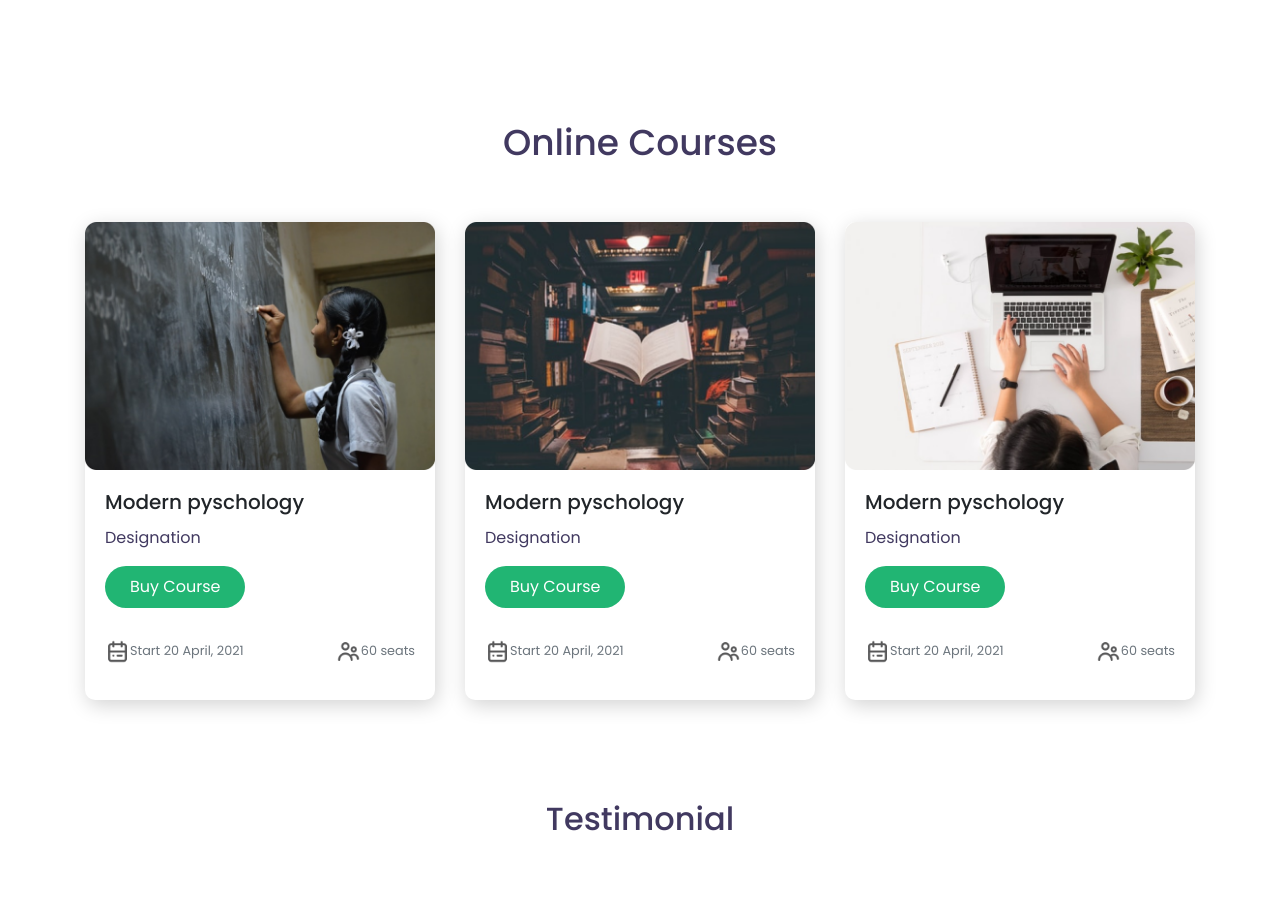
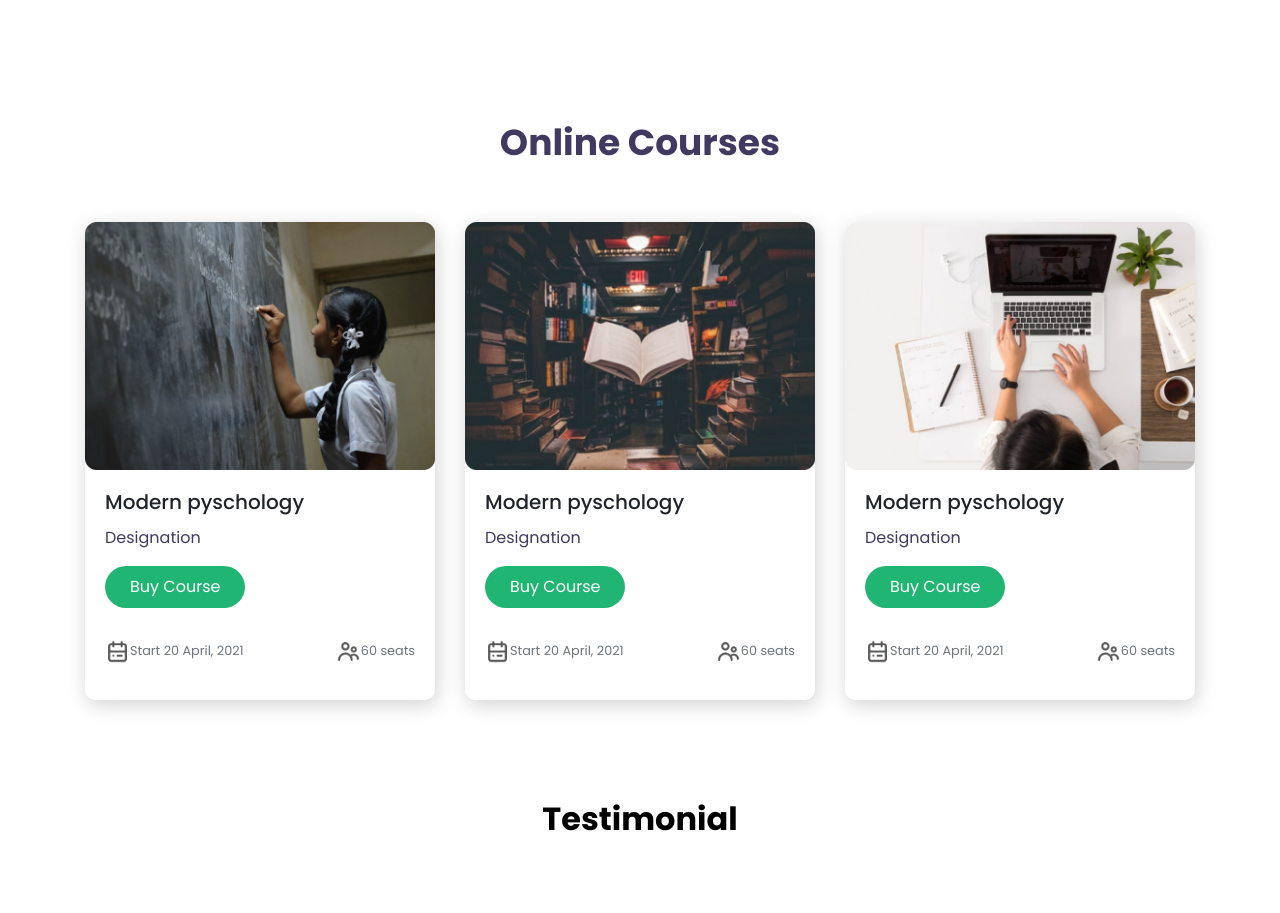
Before and after one commit to Shohelrana63/e-school-resources, a plain HTML site: page index.html in a window 1280 px wide. Shown: the part 1081-1994 px from the top of the page. Drawn offline with nearby package versions, Linux system fonts and the light colour scheme.

Commit message:
add code

```diff
--- a/index.html
+++ b/index.html
@@ -10,7 +10,7 @@
 </head>
 <body>
     <!-- Start Header -->
-    <header>
+    <header class="header">
         <div class="container first-header">
             <nav class="navbar navbar-expand-lg navbar-light">
                 <img id="brand-logo" class="img-fluid" src="ICON/Logo.png" alt="">
@@ -28,8 +28,6 @@
                 </div>
               </nav>
         </div>
-
-    <!-- End Header section -->
     <!-- Banner section -->
    <section class="banner">
     <div class="container">
@@ -46,7 +44,10 @@
                   </div>
               </div>
    </section>
+</header>
    <!-- End Banner section -->
+   <!-- End Header Section -->
+
    <!-- Start topic section -->
    <section class="topic">
           <div class="container">
@@ -94,7 +95,7 @@
   <!-- Start Course Section -->
   <section class="course">
     <div class="container">
-        <h2 class="text-center">Online Courses</h2>
+        <h2 class="text-center"><b>Online Courses</b></h2>
         <div class="card-deck course-gap">
           <div class="card">
             <img src="Photos/Morder pyschology.png" class="card-img-top" alt="...">
@@ -138,7 +139,7 @@
   <!-- Testimonial -->
   <section class="testimonial">
     <div class="container">
-        <h2 class="text-center">Testimonial</h2>
+        <h2 class="text-center"><b>Testimonial</b></h2>
 
             <div class="row justify-content-center align-items-center">
                 <div class="col-md-2 text-center text-md-right">
--- a/style.css
+++ b/style.css
@@ -1,14 +1,14 @@
 body {
     font-family: 'Poppins', sans-serif;
-  }
-
-  .container{
+}
+ /* Start header section */
+.container{
     margin-bottom: 100px;
   }
   #brand-logo{
     height: 59px;
 }
-.first-header{
+.header{
     background-color: #F0FFF0;
 }
 .button{
@@ -19,6 +19,7 @@ body {
     padding: 9px 25px;
     cursor: pointer;
 }
+
 /* start banner section */
 .banner-items{
     padding: 50px 30px;
@@ -45,6 +46,7 @@ body {
 }
 
 /* End banner section */
+/* End Header section */
 /* Topic section */
 .topic img{
     width: 70px;
@@ -91,15 +93,20 @@ body {
 
 /* End Course section */
 /* Start Testimonial section */
+.testimonial h2{
+ color: black;
+}
 .row{
   padding-top: 70px;
 }
+
 /* End Testimonial section */
 
-/* footer */
+/* Start footer section*/
 .footer{
     padding: 50px 30px;
     margin-top: 20px;
     color: white;
     background-color:#282531;;
 }
+/* Start footer section*/
```
